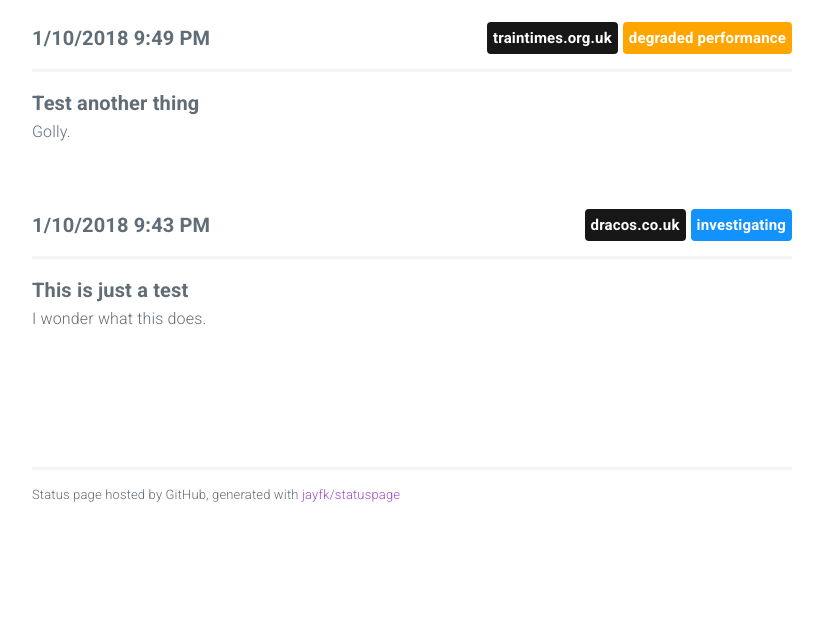
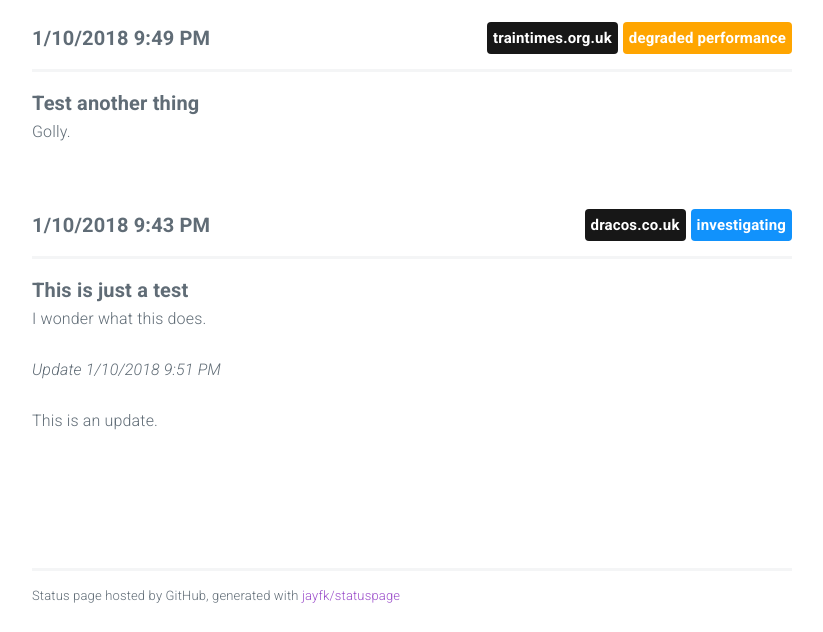
Before and after one commit to dracos/statuspage, a plain HTML site: page index.html in a window 1280 px wide. Shown: the part 698-1330 px from the top of the page, without its empty margins (228-1051 px from the left). Before the commit the page ends 1229 px from the top, so only its background shows below. Drawn offline with nearby package versions, Linux system fonts and the light colour scheme; no server answers.

Commit message:
update index

```diff
--- a/index.html
+++ b/index.html
@@ -96,6 +96,10 @@
 						<p>I wonder what this does.</p>
 
 
+							<p><em>Update <span class="moment">2018-01-10 21:51:48 UTC</span></em></p>
+							<p>This is an update.</p>
+
+
 					</div>
 
 
```
